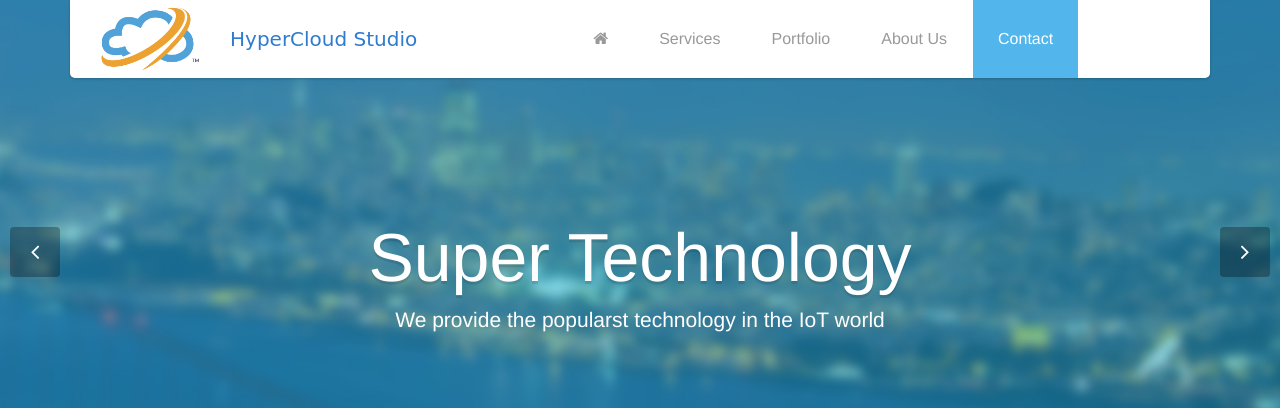
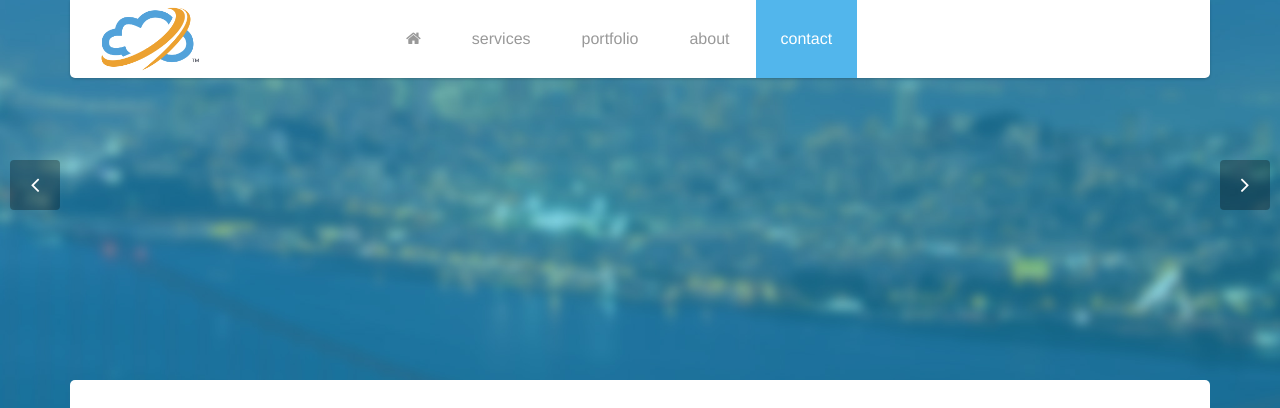
Before and after one commit to hypercloud/hypercloud.github.io, a plain HTML site: page index.html in a window 1280 px wide. Shown: the top 408 px of the page. Drawn offline with Linux system fonts and the light colour scheme.

Commit message:
send mail

```diff
--- a/index.html
+++ b/index.html
@@ -38,10 +38,10 @@
                 <div class="collapse navbar-collapse">
                     <ul class="nav navbar-nav">
                         <li class="active"><a href="#main-slider"><i class="icon-home"></i></a></li>
-                        <li><a href="#services" data-i18n="navbar.services"></a></li>
-                        <li><a href="#portfolio" data-i18n="navbar.portfolio"></a></li>
-                        <li><a href="#about-us" data-i18n="navbar.about-us"></a></li>
-                        <li><a href="#contact" data-i18n="navbar.contact"></a></li>
+                        <li><a href="#services" data-i18n="navbar.services">services</a></li>
+                        <li><a href="#portfolio" data-i18n="navbar.portfolio">portfolio</a></li>
+                        <li><a href="#about-us" data-i18n="navbar.about-us">about</a></li>
+                        <li><a href="#contact" data-i18n="navbar.contact">contact</a></li>
                     </ul>
                 </div>
             </div>
--- a/js/main.js
+++ b/js/main.js
@@ -12,10 +12,6 @@ jQuery(function($) {
 	form.submit(function () {
 		$this = $(this);
 		var formURL = $(this).attr("action");
-//		$.post($(this).attr('action'), function(data) {
-//			$this.prev().text(data.message).fadeIn().delay(3000).fadeOut();
-//		},'json');
-
 		var data = {
 			"key": "02wU9zU4BFKK-FNlxs7Q1Q",
 			"message": {
@@ -101,8 +97,8 @@ jQuery(function($) {
 		}
 	};
 
-	i18n.init(option, function() {
-		$("body").i18n();
-	});
+//	i18n.init(option, function() {
+//		$("body").i18n();
+//	});
 
 });
```
